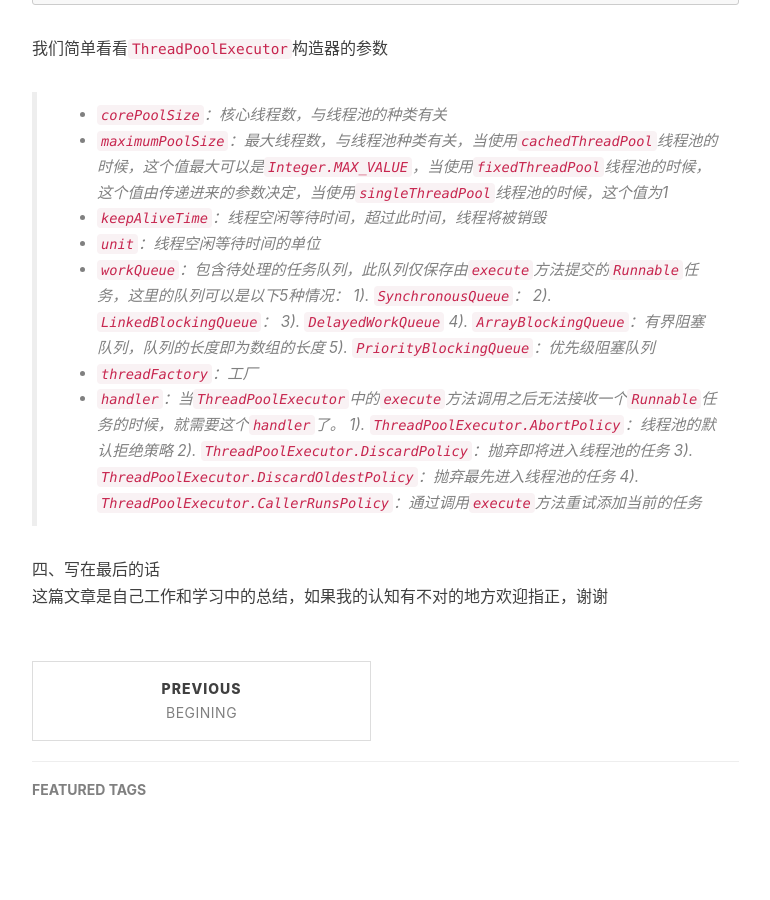
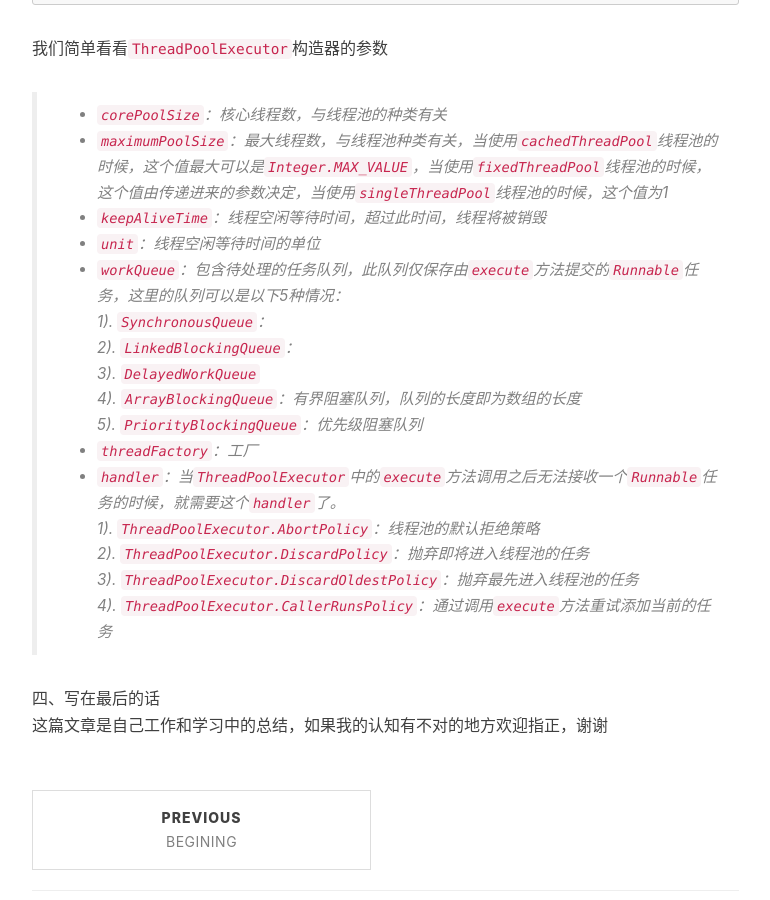
Before and after one commit to Jin-H/Jin-H.github.io, a Jekyll site: the page built from _posts/2018-03-16-聊聊线程池.md, in a window 1280 px wide and 900 px high, scrolled down 5202 px. Shown: the whole window, without its empty margins (233-1003 px from the left). Built offline with Jekyll 4.4.1, drawn with Linux system fonts in a browser that asks for light colours; nearby versions of some CDN libraries; our own code applies the rules of GitHub Pages for plain Markdown files; comment, search, counter and statistics services are not loaded.

```diff
--- a/_posts/2018-03-16-聊聊线程池.md
+++ b/_posts/2018-03-16-聊聊线程池.md
@@ -238,18 +238,18 @@ public ThreadPoolExecutor(int corePoolSize,
 >* `maximumPoolSize`：最大线程数，与线程池种类有关，当使用`cachedThreadPool`线程池的时候，这个值最大可以是`Integer.MAX_VALUE`，当使用`fixedThreadPool`线程池的时候，这个值由传递进来的参数决定，当使用`singleThreadPool`线程池的时候，这个值为1
 >* `keepAliveTime`：线程空闲等待时间，超过此时间，线程将被销毁
 >* `unit`：线程空闲等待时间的单位
->* `workQueue`：包含待处理的任务队列，此队列仅保存由`execute`方法提交的`Runnable`任务，这里的队列可以是以下5种情况：
-    1). `SynchronousQueue`：
-    2). `LinkedBlockingQueue`：
-    3). `DelayedWorkQueue`
-    4). `ArrayBlockingQueue`：有界阻塞队列，队列的长度即为数组的长度
-    5). `PriorityBlockingQueue`：优先级阻塞队列
+>* `workQueue`：包含待处理的任务队列，此队列仅保存由`execute`方法提交的`Runnable`任务，这里的队列可以是以下5种情况：<br/>
+    1). `SynchronousQueue`：<br/>
+    2). `LinkedBlockingQueue`：<br/>
+    3). `DelayedWorkQueue`<br/>
+    4). `ArrayBlockingQueue`：有界阻塞队列，队列的长度即为数组的长度<br/>
+    5). `PriorityBlockingQueue`：优先级阻塞队列<br/>
 >* `threadFactory`：工厂
->* `handler`：当`ThreadPoolExecutor`中的`execute`方法调用之后无法接收一个`Runnable`任务的时候，就需要这个`handler`了。
-    1). `ThreadPoolExecutor.AbortPolicy`：线程池的默认拒绝策略
-    2). `ThreadPoolExecutor.DiscardPolicy`：抛弃即将进入线程池的任务
-    3). `ThreadPoolExecutor.DiscardOldestPolicy`：抛弃最先进入线程池的任务
-    4). `ThreadPoolExecutor.CallerRunsPolicy`：通过调用`execute`方法重试添加当前的任务
+>* `handler`：当`ThreadPoolExecutor`中的`execute`方法调用之后无法接收一个`Runnable`任务的时候，就需要这个`handler`了。<br/>
+    1). `ThreadPoolExecutor.AbortPolicy`：线程池的默认拒绝策略<br/>
+    2). `ThreadPoolExecutor.DiscardPolicy`：抛弃即将进入线程池的任务<br/>
+    3). `ThreadPoolExecutor.DiscardOldestPolicy`：抛弃最先进入线程池的任务<br/>
+    4). `ThreadPoolExecutor.CallerRunsPolicy`：通过调用`execute`方法重试添加当前的任务<br/>
 
 四、写在最后的话<br/>
 这篇文章是自己工作和学习中的总结，如果我的认知有不对的地方欢迎指正，谢谢
```
